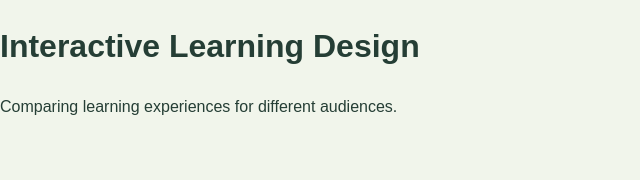
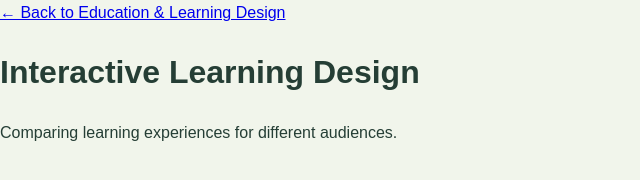
Before and after one commit to Jpincher/My-GitHub-account-is-created, a plain HTML site: page interactive-learning.html in a window 1280 px wide. Shown: the whole page, without its empty margins (0-640 px from the left). Drawn offline with Linux system fonts and the light colour scheme.

Commit message:
Add return link to Education section.

```diff
--- a/interactive-learning.html
+++ b/interactive-learning.html
@@ -22,6 +22,7 @@
   </style>
 </head>
 <body>
+  <a href="education.html">← Back to Education &amp; Learning Design</a>
   <h1>Interactive Learning Design</h1>
   <p>Comparing learning experiences for different audiences.</p>
 </body>
```
